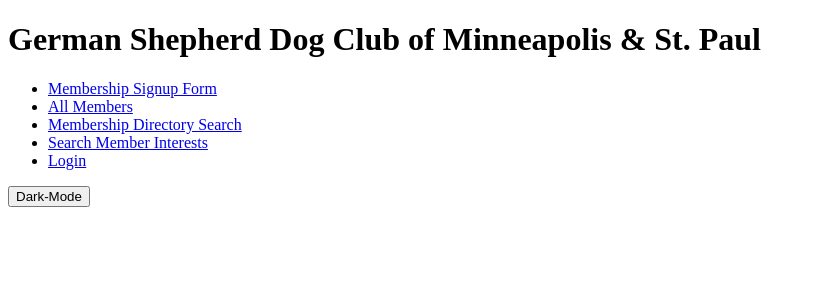
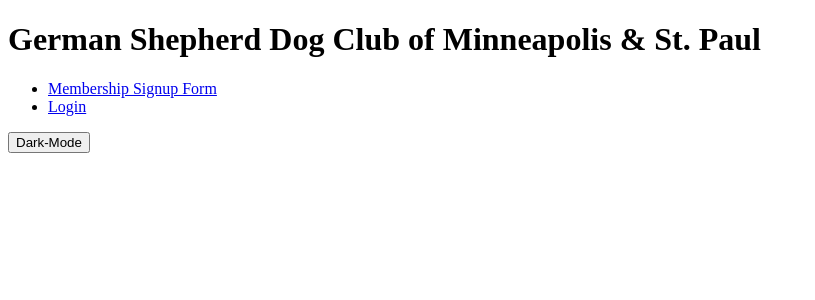
Before and after one commit to lauranewland/gsdc-webapp-flask, a Flask app: page / in a window 1280 px wide. Shown: the top 300 px of the page, without its empty margins (0-815 px from the left). Run offline with Flask 2, Linux system fonts and the light colour scheme.

Commit message:
updated links

```diff
--- a/templates/homepage.html
+++ b/templates/homepage.html
@@ -4,10 +4,12 @@
     <h1>German Shepherd Dog Club of Minneapolis & St. Paul</h1>
         <ul>
             <li><a href="/signup">Membership Signup Form</a></li>
-            <li><a href="/user">All Members</a></li>
-            <li><a href="/search">Membership Directory Search</a></li>
-            <li><a href="/interest">Search Member Interests</a></li>
             <li><a href="/login">Login</a></li>
+
         </ul>
 
+    <div>
+
+    </div>
+
 {% endblock %}
```
